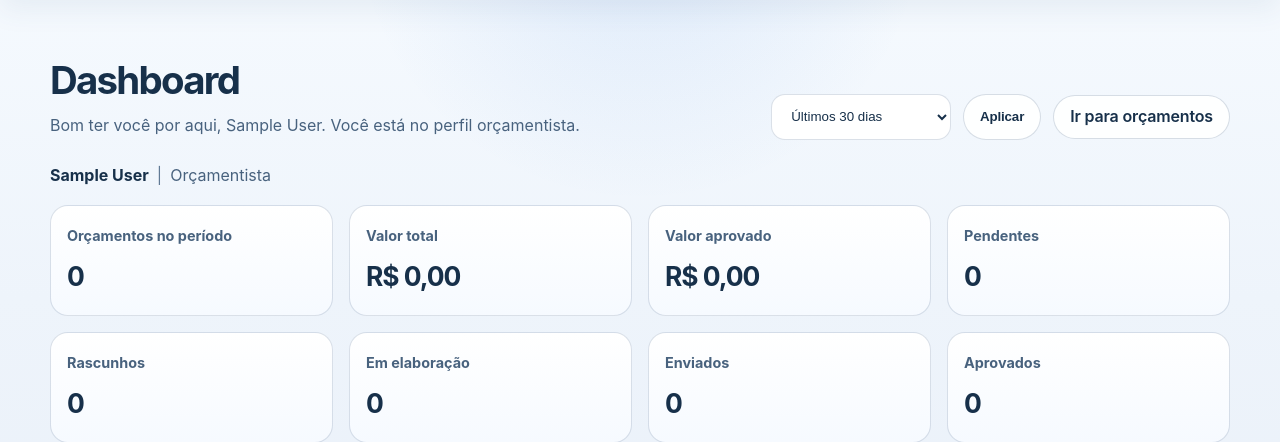
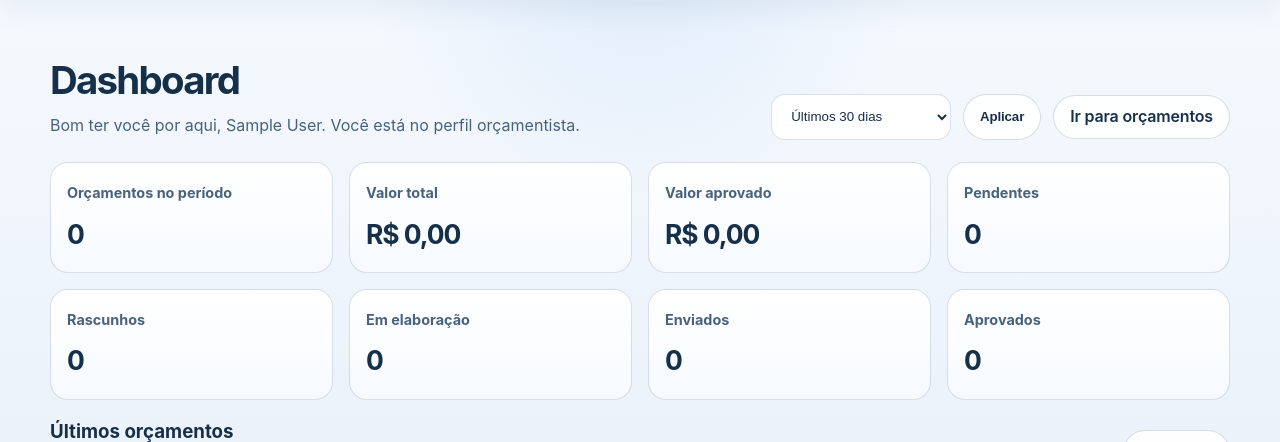
Before and after one commit to rigst/sistema_orcamentos, a Django app: page / in a window 1280 px wide. Shown: the part 86-528 px from the top of the page. Run offline with Django 5.2, Linux system fonts and the light colour scheme; the visitor is signed in with stand-in values (Sample User, id 1); data that the repository does not hold is empty.

Commit message:
Remove user role line from dashboard

```diff
--- a/templates/core/dashboard.html
+++ b/templates/core/dashboard.html
@@ -23,8 +23,6 @@
             <a class="btn btn-secondary" href="{% url 'orcamentos:lista' %}">Ir para orçamentos</a>
         </div>
     </div>
-
-    <p class="dashboard-welcome"><strong>{{ user }}</strong> <span class="header-separator">|</span> <span>{{ user.get_perfil_display }}</span></p>
 
     <div class="stats-grid">
         <div class="stat-card">
```
